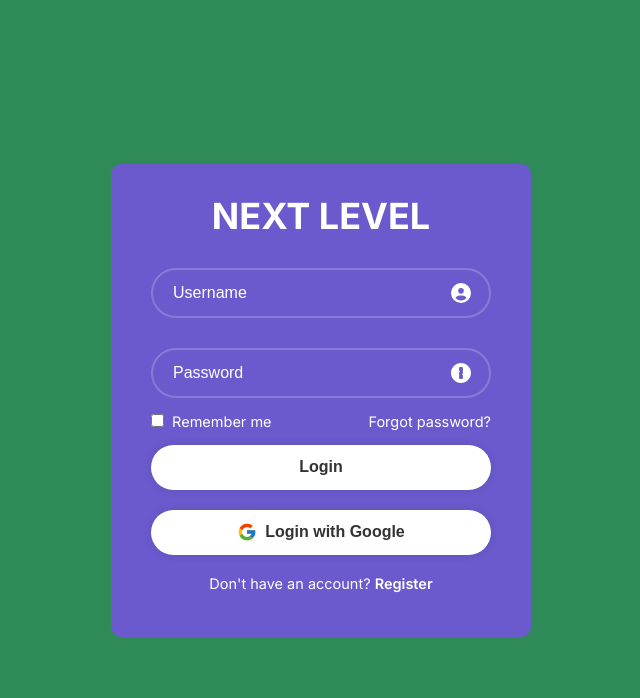
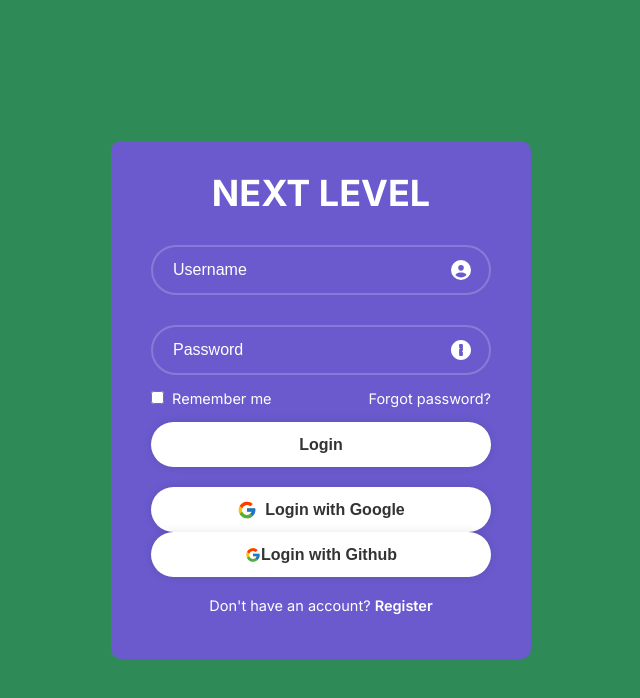
Before and after one commit to oslabs-beta/NextLevel, a Next.js app: page /login in a window 1280 px wide. Shown: the top 698 px of the page, without its empty margins (319-959 px from the left). Built offline with nearby package versions, Linux system fonts and the light colour scheme.

Commit message:
Github auth

```diff
--- a/src/app/Oauth/page.js
+++ b/src/app/Oauth/page.js
@@ -25,7 +25,7 @@ export default function Home() {
     <>
       <p>Not Signed In</p>
       <button onClick={() => signIn('google')}>Sign in with Google</button>
-      {/* <button onClick={() => signIn('github')}>Sign in with GitHub</button> */}
+      <button onClick={() => signIn('github')}>Sign in with GitHub</button>
     </>
   );
 }
--- a/src/app/login/page.js
+++ b/src/app/login/page.js
@@ -5,6 +5,7 @@ import { Si1Password } from 'react-icons/si';
 import { FcGoogle } from 'react-icons/fc';
 import Link from 'next/link';
 import { useSession, signIn, signOut } from "next-auth/react";
+import Github from 'next-auth/providers/github';
 // import { Home } from './Oauth.jsx';
 
 export default function Login() {
@@ -36,6 +37,11 @@ export default function Login() {
               <FcGoogle className="google-icon" /> Login with Google
             </button>
           </Link>
+          <Link href="/Oauth">
+            <button type="button" className="oauth-button">
+              <FcGoogle className="Github-icon" /> Login with Github
+            </button>
+          </Link>
         </div>
 
 
```
Also changed, not shown: src/app/api/auth/[...nextauth]/route.js (+4 -4 lines), 1 other file (tests, documents, lock files or other folders).
